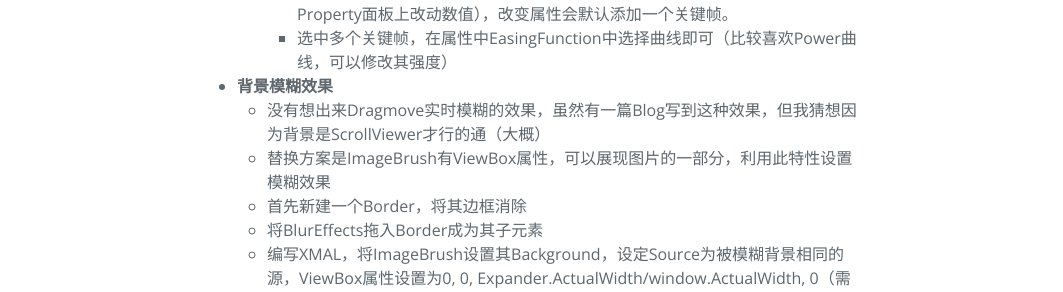
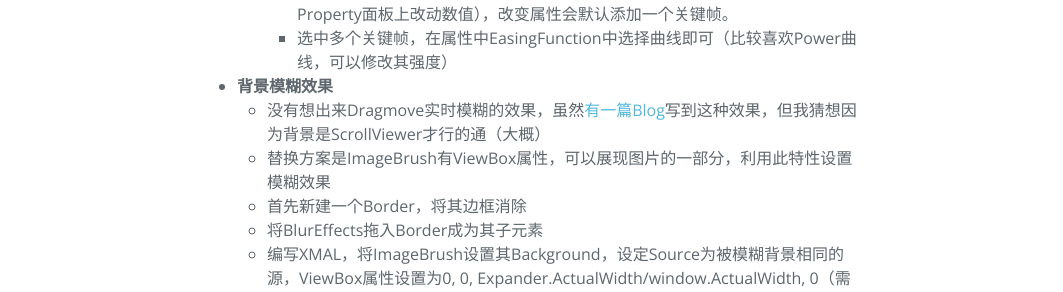
Before and after one commit to Air-s/blog, a Jekyll site: the page built from _posts/2017-08-05-Expander抽屉与背景模糊效果.md, in a window 1280 px wide and 900 px high, scrolled down 527 px. Shown: the part 161-453 px from the top of the window, without its empty margins (108-1171 px from the left). Built offline with Jekyll 4.4.1, drawn with Linux system fonts in a browser that asks for light colours; nearby versions of some CDN libraries; part of the change alters nothing that is shown.

```diff
--- a/_posts/2017-08-05-Expander抽屉与背景模糊效果.md
+++ b/_posts/2017-08-05-Expander抽屉与背景模糊效果.md
@@ -17,7 +17,7 @@ tags: Blur
         - 选中多个关键帧，在属性中EasingFunction中选择曲线即可（比较喜欢Power曲线，可以修改其强度）
 
 - __背景模糊效果__
-    - 没有想出来Dragmove实时模糊的效果，虽然有一篇Blog写到这种效果，但我猜想因为背景是ScrollViewer才行的通（大概）
+    - 没有想出来Dragmove实时模糊的效果，虽然[有一篇Blog](http://blog.csdn.net/doffs/article/details/39827083)写到这种效果，但我猜想因为背景是ScrollViewer才行的通（大概）
     - 替换方案是ImageBrush有ViewBox属性，可以展现图片的一部分，利用此特性设置模糊效果
     - 首先新建一个Border，将其边框消除
     - 将BlurEffects拖入Border成为其子元素
```
